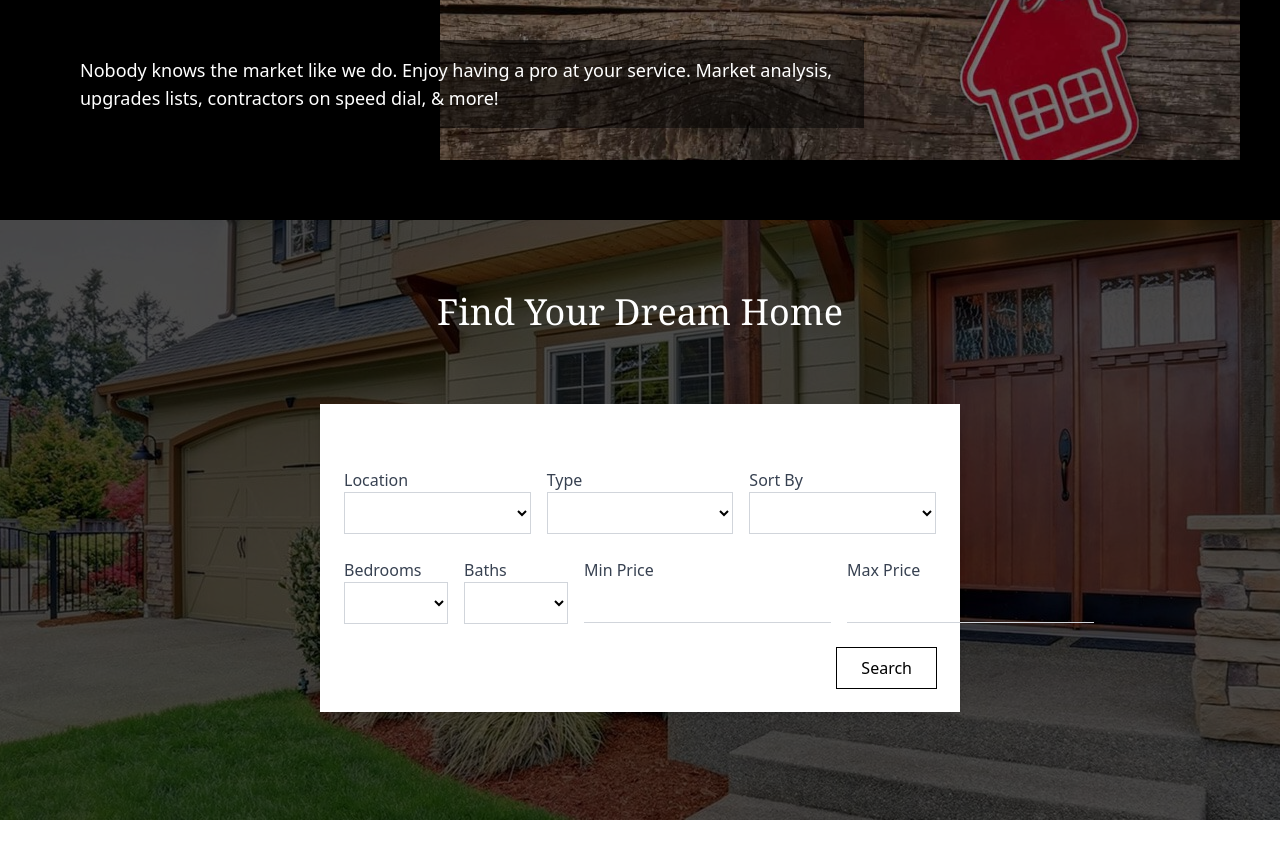
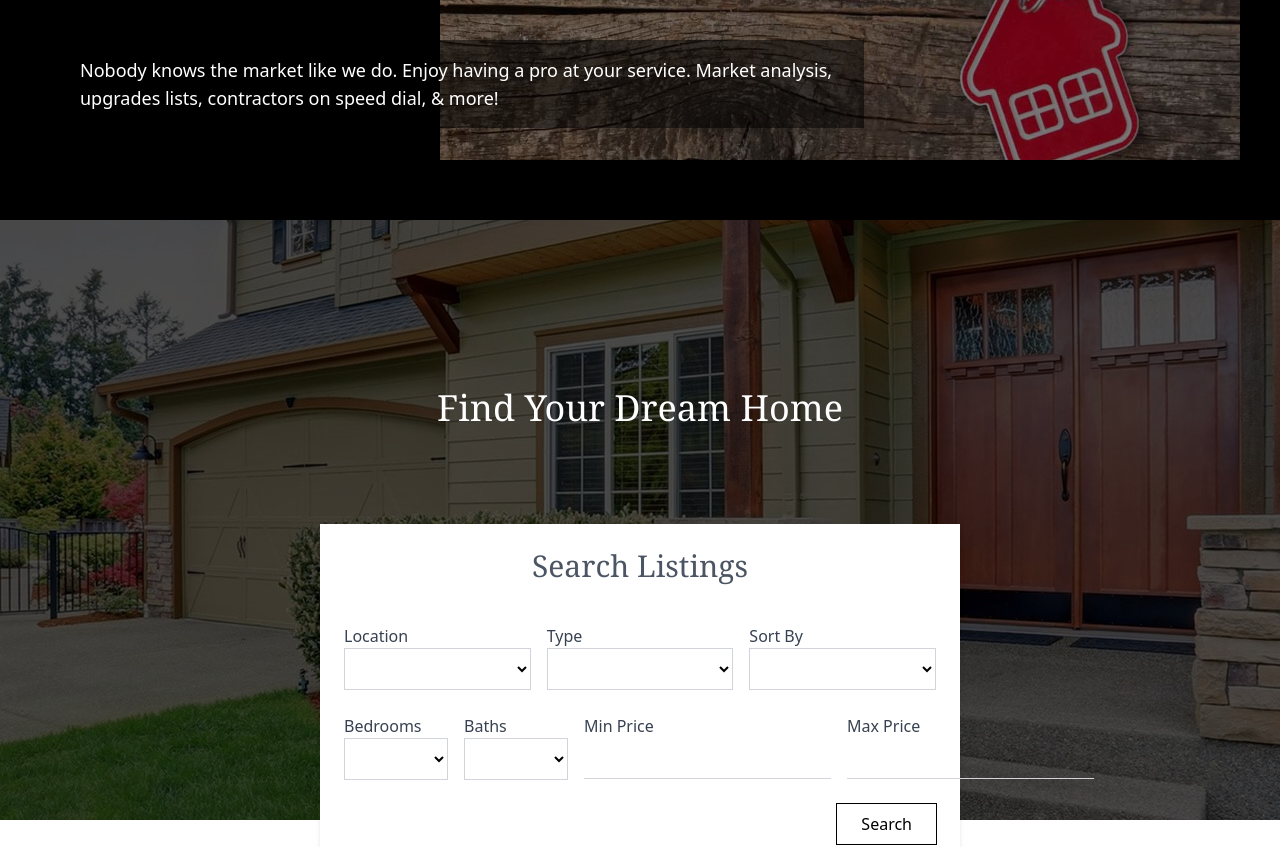
Before and after one commit to jmBaldano/Real-Estate-Website, a Vue app: page / in a window 1280 px wide. Shown: the part 2740-3587 px from the top of the page. Built offline with nearby package versions, Linux system fonts and the light colour scheme.

Commit message:
update listing design

```diff
--- a/src/Root.vue
+++ b/src/Root.vue
@@ -13,7 +13,7 @@ import Location from './Location.vue'
 <template>
 <Layout>
     <main class="mt-0">
-        <section id="Home" class="relative min-h-screen py-8 mx-auto"><Home /> </section>
+        <section id="Home" class="relative h-[500px] md:min-h-screen py-8 mx-auto"><Home /> </section>
         <section id="About" class="min-h-screen pt-0"><About /> </section>
         <section id="BuyersGuide" class="min-h-screen pt-0"><BuyersGuide /> </section>
         <section id="SearchListings" class="min-h-screen pt-0"><SearchListings /> </section>
--- a/src/SearchListings.vue
+++ b/src/SearchListings.vue
@@ -11,12 +11,13 @@ import LogoCarousel from './layouts/LogoCarousel.vue';
 
     <!-- Title -->
     <div class="relative text-4xl text-center h-[20%] flex items-center justify-center">
-      <h1 class="font-serif text-white pt-[5%] text-xl sm:text-2xl md:text-4xl">Find Your Dream Home</h1>
+      <h1 class="font-serif text-white pt-[5%] md:pt-[20%] text-xl sm:text-2xl md:text-4xl">Find Your Dream Home</h1>
     </div>
 
     <!-- Form container -->
     <div class="absolute w-[90%] sm:w-3/4 md:w-1/2 left-1/2 transform -translate-x-1/2 mt-[5%] h-[70%]">
-      <div class="max-w-4xl p-4 bg-white shadow-md sm:p-6">
+      <div class="max-w-4xl p-4 mt-0 md:mt-30 bg-white shadow-md sm:p-6">
+      <h2 class="text-center text-3xl font-serif text-gray-600">Search Listings</h2>
         <form class="flex flex-col gap-6 pt-10">
 
           <!-- Column 1: 3 dropdowns -->
```
